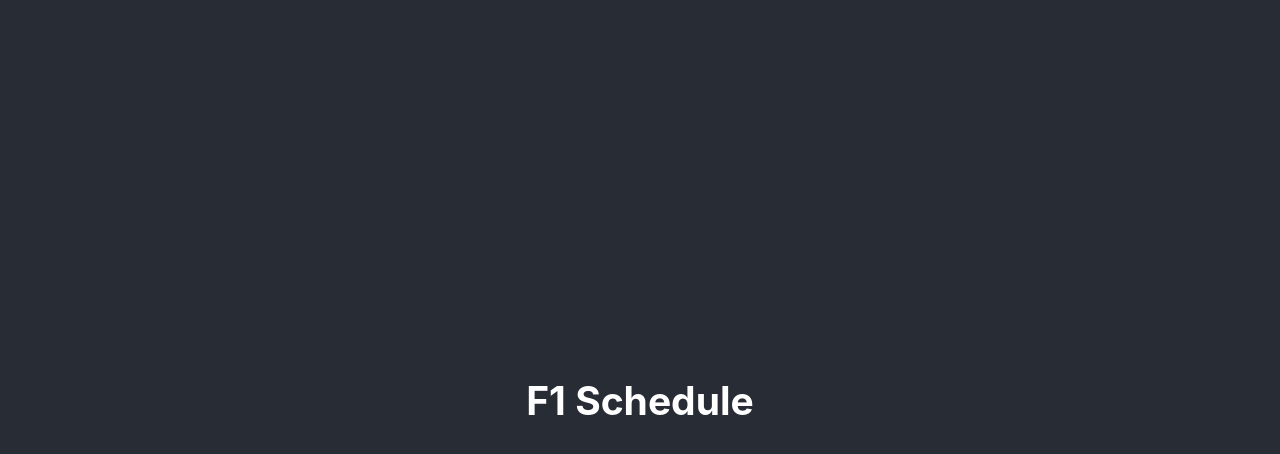
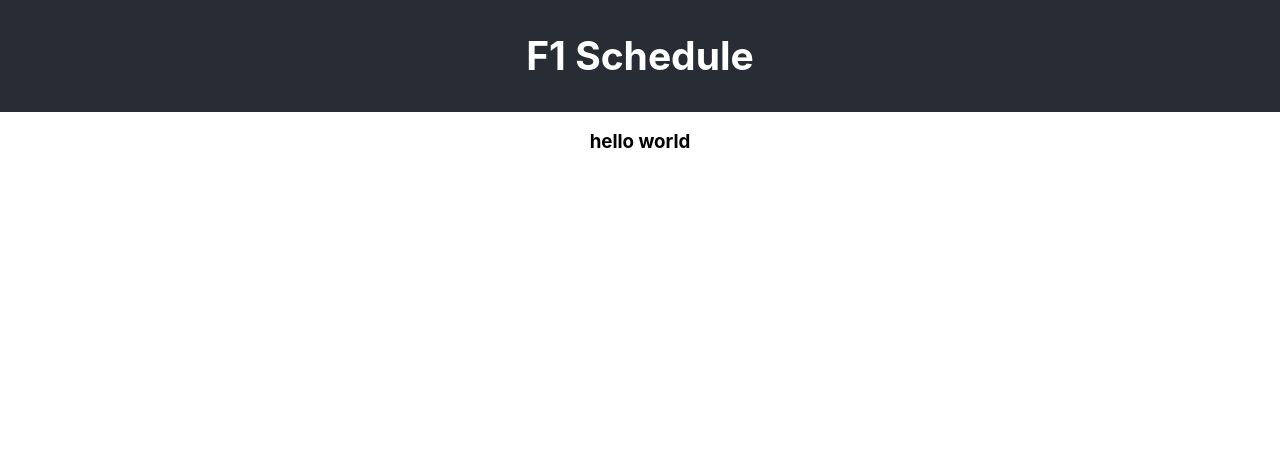
Before and after one commit to cbai123/F1Schedule, a React (Create React App) app: page / in a window 1280 px wide. Shown: the top 454 px of the page. Built offline with nearby package versions, Linux system fonts and the light colour scheme.

Commit message:
checked cypress is working with simple tests

```diff
--- a/package.json
+++ b/package.json
@@ -14,7 +14,8 @@
   "scripts": {
     "start": "react-scripts start",
     "build": "react-scripts build",
-    "test": "react-scripts test",
+    "test": "npm run test:unit",
+    "test:unit": "cypress run --component",
     "eject": "react-scripts eject"
   },
   "eslintConfig": {
--- a/src/pages/App.css
+++ b/src/App.css
@@ -15,7 +15,7 @@
 
 .App-header {
   background-color: #282c34;
-  min-height: 100vh;
+  min-height: 10vh;
   display: flex;
   flex-direction: column;
   align-items: center;
--- a/src/pages/App.js
+++ b/src/App.js
@@ -1,11 +1,16 @@
 import './App.css';
+import Home from './pages/home'
 
 function App() {
   return (
     <div className="App">
       <header className="App-header">
-        <h2>F1 Schedule</h2>
+        <h2 className="Header-text">F1 Schedule</h2>
       </header>
+
+      <body>
+        <Home />
+      </body>
     </div>
   );
 }
--- a/src/index.js
+++ b/src/index.js
@@ -1,7 +1,7 @@
 import React from 'react';
 import ReactDOM from 'react-dom/client';
 import './index.css';
-import App from './pages/App';
+import App from './App';
 import reportWebVitals from './reportWebVitals';
 
 const root = ReactDOM.createRoot(document.getElementById('root'));
--- /dev/null
+++ b/src/pages/home.js
@@ -0,0 +1,10 @@
+
+
+function Home() {
+
+    return(
+        <h3>hello world</h3>
+    )
+}
+
+export default Home
```
Also changed, not shown: 2 other files (tests, documents, lock files or other folders).
